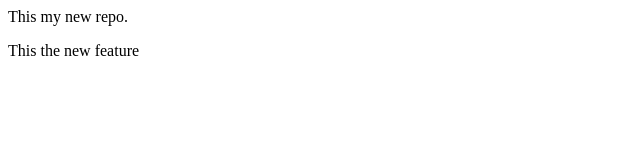
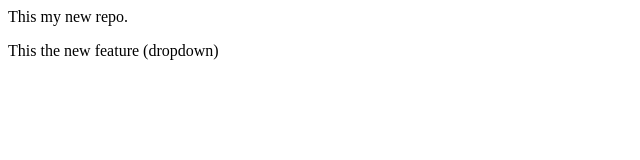
Before and after one commit to vivek-cutm18/localrepo, a plain HTML site: page index.html in a window 1280 px wide. Shown: the full height of the page, 0-640 px from the left. Drawn offline with Linux system fonts and the light colour scheme.

Commit message:
Add Dropdown

```diff
--- a/index.html
+++ b/index.html
@@ -1,2 +1,2 @@
 <p>This my new repo.</p>
-<p>This the new feature</p>
+<p>This the new feature (dropdown)</p>
```
